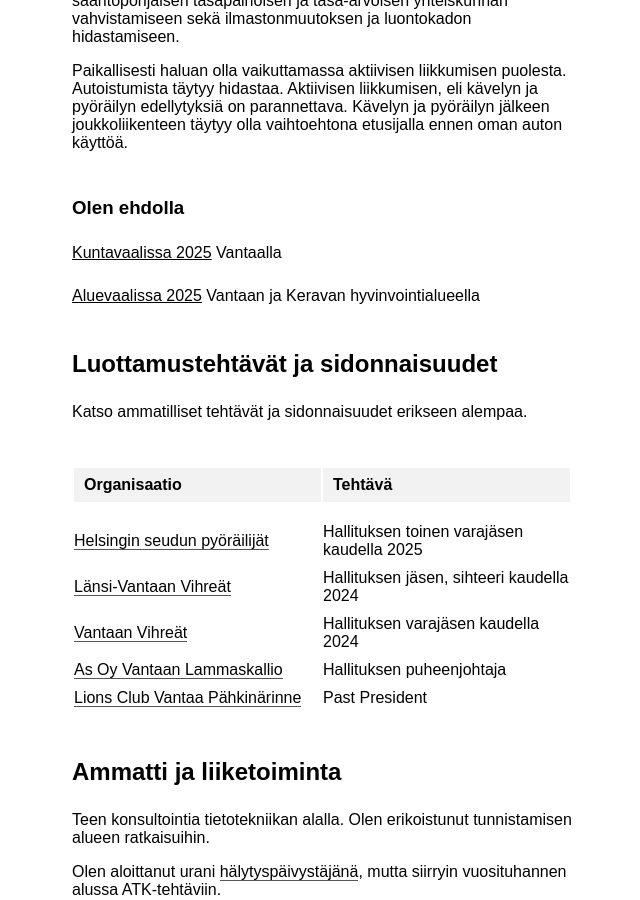
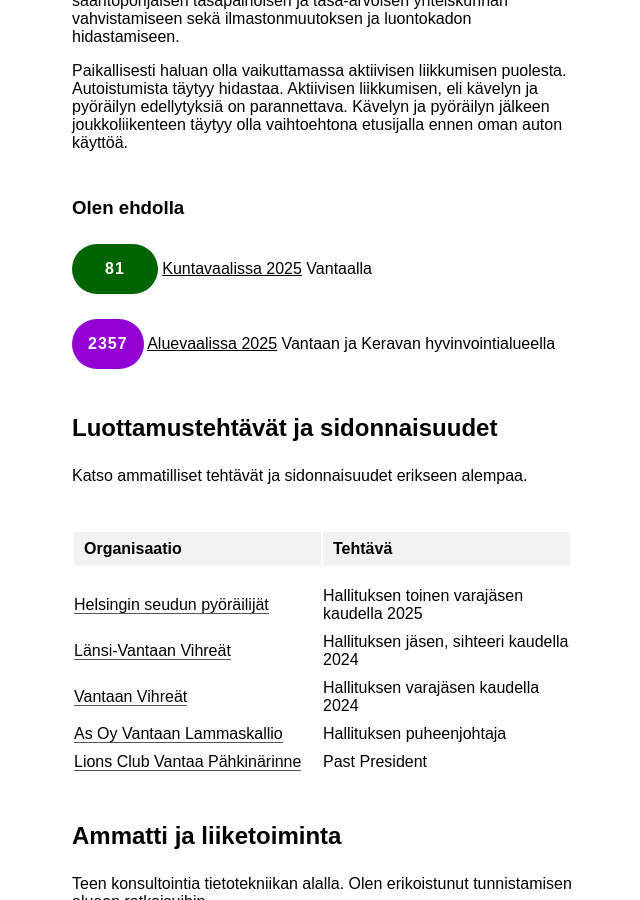
Before and after one commit to klaalo/klaalo.github.io, a Jekyll site: the page misc/tietoa.html, which Jekyll copies as it is, in a window 1280 px wide and 900 px high, scrolled down 536 px. Shown: the whole window, without its empty margins (318-958 px from the left). Built offline with Jekyll 4.4.1, drawn with Linux system fonts in a browser that asks for light colours; nearby versions of some CDN libraries; some web fonts are replaced.

Commit message:
Add election numbers

```diff
--- a/misc/tietoa.html
+++ b/misc/tietoa.html
@@ -65,8 +65,14 @@
 
         <h3>Olen ehdolla</h3>
         <ul>
-          <li><a style="text-decoration: underline;" href="https://vaalit.vihreat.fi/embed/ehdokas/?kieli=fi&vaali=kuntavaalit-2025&kunta=k092&ehdokas=laalo-kari-6735">Kuntavaalissa 2025</a> Vantaalla</li>
-          <li><a style="text-decoration: underline;" href="https://vaalit.vihreat.fi/embed/ehdokas/?kieli=fi&vaali=aluevaalit-2025&alue=vantaa-keravan&ehdokas=laalo-kari-7326">Aluevaalissa 2025</a> Vantaan ja Keravan hyvinvointialueella</li>
+          <li>
+            <span style="background-color: darkgreen; color: white; font-weight: bolder; padding: 1em; border-radius: 3em;">&emsp;81&emsp;</span>
+            <a style="text-decoration: underline;" href="https://vaalit.vihreat.fi/embed/ehdokas/?kieli=fi&vaali=kuntavaalit-2025&kunta=k092&ehdokas=laalo-kari-6735">Kuntavaalissa 2025</a> Vantaalla
+          </li>
+          <li>
+            <span style="background-color: darkviolet; color: white; font-weight: bolder; padding: 1em; border-radius: 3em;">2357</span>
+            <a style="text-decoration: underline;" href="https://vaalit.vihreat.fi/embed/ehdokas/?kieli=fi&vaali=aluevaalit-2025&alue=vantaa-keravan&ehdokas=laalo-kari-7326">Aluevaalissa 2025</a> Vantaan ja Keravan hyvinvointialueella
+          </li>
         </ul>
 
         <h2>Luottamustehtävät ja sidonnaisuudet</h2>
```
